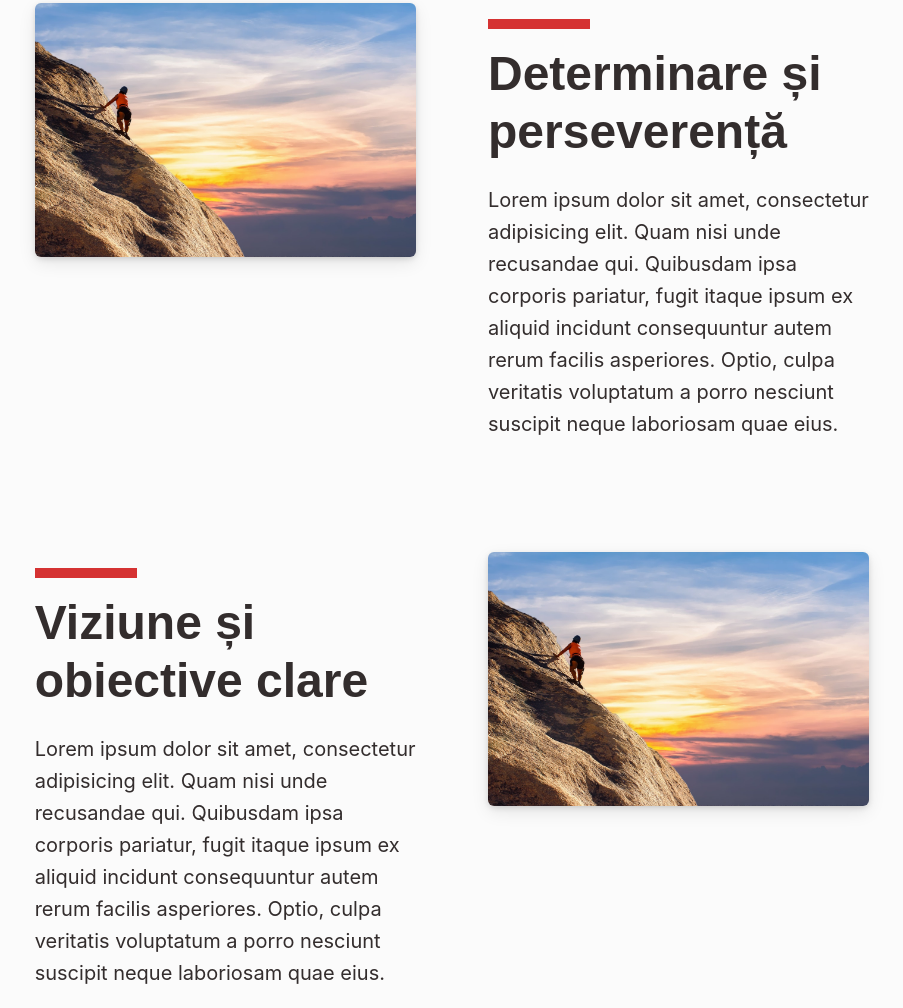
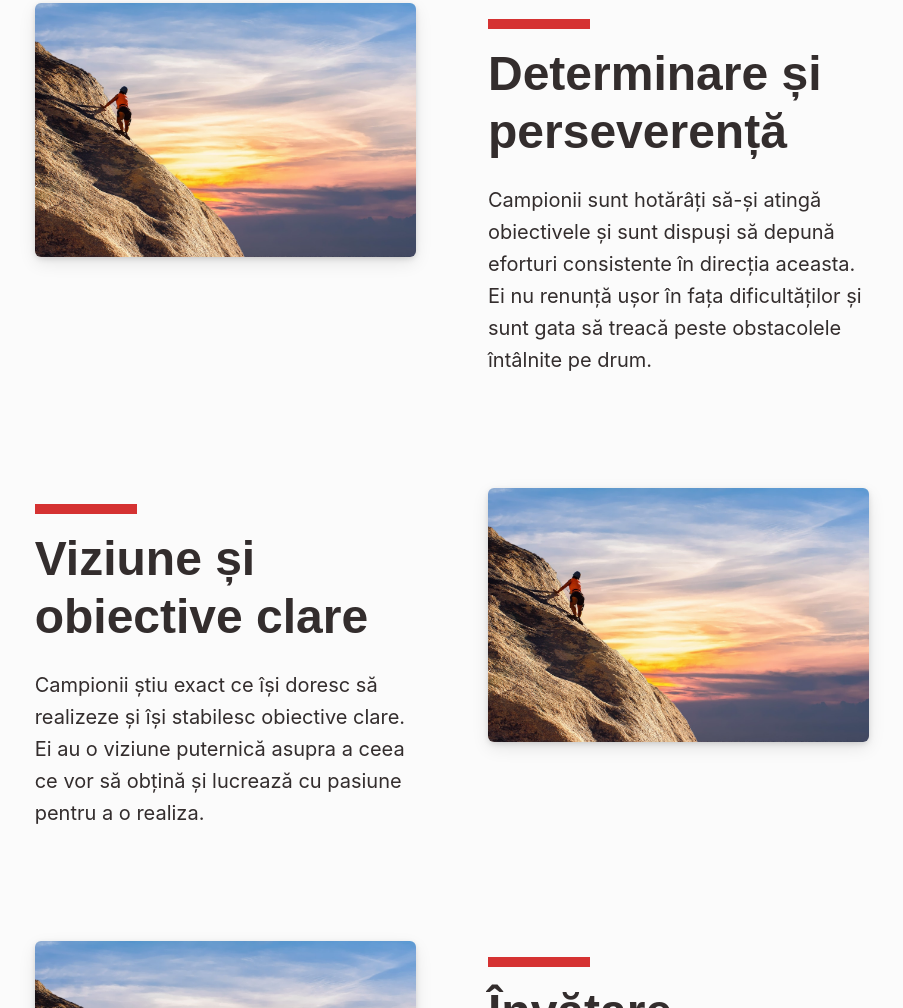
Before and after one commit to catalinbroinas/campion, a website: page index.html in a window 1280 px wide. Shown: the part 925-1933 px from the top of the page, without its empty margins (188-1091 px from the left). Drawn offline with Linux system fonts and the light colour scheme.

Commit message:
Replace lorem text with real text

```diff
--- a/index.html
+++ b/index.html
@@ -122,9 +122,9 @@
           <h3 class="title mb-4">Determinare și perseverență</h3>
 
           <p class="text">
-            Lorem ipsum dolor sit amet, consectetur adipisicing elit. Quam nisi unde recusandae qui. Quibusdam ipsa
-            corporis pariatur, fugit itaque ipsum ex aliquid incidunt consequuntur autem rerum facilis asperiores.
-            Optio, culpa veritatis voluptatum a porro nesciunt suscipit neque laboriosam quae eius.
+            Campionii sunt hotărâți să-și atingă obiectivele și sunt dispuși să depună eforturi consistente în direcția
+            aceasta. Ei nu renunță ușor în fața dificultăților și sunt gata să treacă peste obstacolele întâlnite pe
+            drum.
           </p>
         </div>
         <!-- Second Column -->
@@ -138,9 +138,8 @@
           <h3 class="title mb-4">Viziune și obiective clare</h3>
 
           <p class="text">
-            Lorem ipsum dolor sit amet, consectetur adipisicing elit. Quam nisi unde recusandae qui. Quibusdam ipsa
-            corporis pariatur, fugit itaque ipsum ex aliquid incidunt consequuntur autem rerum facilis asperiores.
-            Optio, culpa veritatis voluptatum a porro nesciunt suscipit neque laboriosam quae eius.
+            Campionii știu exact ce își doresc să realizeze și își stabilesc obiective clare. Ei au o viziune puternică
+            asupra a ceea ce vor să obțină și lucrează cu pasiune pentru a o realiza.
           </p>
         </div>
         <!-- First Column -->
@@ -168,9 +167,8 @@
           <h3 class="title mb-4">Învățare constantă</h3>
 
           <p class="text">
-            Lorem ipsum dolor sit amet, consectetur adipisicing elit. Quam nisi unde recusandae qui. Quibusdam ipsa
-            corporis pariatur, fugit itaque ipsum ex aliquid incidunt consequuntur autem rerum facilis asperiores.
-            Optio, culpa veritatis voluptatum a porro nesciunt suscipit neque laboriosam quae eius.
+            O mentalitate de campion include dorința de a învăța în mod continuu și de a se dezvolta. Campionii caută
+            oportunități de a-și îmbunătăți cunoștințele și abilitățile, indiferent de nivelul lor actual de succes.
           </p>
         </div>
         <!-- Second Column -->
@@ -184,9 +182,8 @@
           <h3 class="title mb-4">Reziliență și adaptabilitate</h3>
 
           <p class="text">
-            Lorem ipsum dolor sit amet, consectetur adipisicing elit. Quam nisi unde recusandae qui. Quibusdam ipsa
-            corporis pariatur, fugit itaque ipsum ex aliquid incidunt consequuntur autem rerum facilis asperiores.
-            Optio, culpa veritatis voluptatum a porro nesciunt suscipit neque laboriosam quae eius.
+            Campionii se adaptează la schimbările și se ridică din nou după eșecuri sau momente dificile. Ei înțeleg că
+            nu totul merge întotdeauna conform planului și sunt pregătiți să facă față provocărilor cu determinare.
           </p>
         </div>
         <!-- First Column -->
@@ -214,9 +211,8 @@
           <h3 class="title mb-4">Muncă asiduă și disciplină</h3>
 
           <p class="text">
-            Lorem ipsum dolor sit amet, consectetur adipisicing elit. Quam nisi unde recusandae qui. Quibusdam ipsa
-            corporis pariatur, fugit itaque ipsum ex aliquid incidunt consequuntur autem rerum facilis asperiores.
-            Optio, culpa veritatis voluptatum a porro nesciunt suscipit neque laboriosam quae eius.
+            Mentalitatea de campion implică o etică puternică de muncă și o disciplină rigidă. Campionii sunt dispuși să
+            investească timp și energie considerabilă în practică, antrenament și dezvoltare personală.
           </p>
         </div>
         <!-- Second Column -->
@@ -230,9 +226,8 @@
           <h3 class="title mb-4">Atitudine pozitivă</h3>
 
           <p class="text">
-            Lorem ipsum dolor sit amet, consectetur adipisicing elit. Quam nisi unde recusandae qui. Quibusdam ipsa
-            corporis pariatur, fugit itaque ipsum ex aliquid incidunt consequuntur autem rerum facilis asperiores.
-            Optio, culpa veritatis voluptatum a porro nesciunt suscipit neque laboriosam quae eius.
+            Campionii abordează situațiile cu o atitudine pozitivă și optimistă. Ei înțeleg că mentalitatea lor joacă un
+            rol important în succesul lor și își păstrează încrederea chiar și în momentele dificile.
           </p>
         </div>
         <!-- First Column -->
@@ -260,9 +255,8 @@
           <h3 class="title mb-4">Focus și concentrare</h3>
 
           <p class="text">
-            Lorem ipsum dolor sit amet, consectetur adipisicing elit. Quam nisi unde recusandae qui. Quibusdam ipsa
-            corporis pariatur, fugit itaque ipsum ex aliquid incidunt consequuntur autem rerum facilis asperiores.
-            Optio, culpa veritatis voluptatum a porro nesciunt suscipit neque laboriosam quae eius.
+            Campionii știu să se concentreze pe obiectivele lor și să ignore distragerile. Ei sunt capabili să se axeze
+            pe sarcini esențiale și să aloce timpul și energia corespunzător.
           </p>
         </div>
         <!-- Second Column -->
@@ -276,9 +270,8 @@
           <h3 class="title mb-4">Acceptarea eșecului ca o oportunitate de învățare</h3>
 
           <p class="text">
-            Lorem ipsum dolor sit amet, consectetur adipisicing elit. Quam nisi unde recusandae qui. Quibusdam ipsa
-            corporis pariatur, fugit itaque ipsum ex aliquid incidunt consequuntur autem rerum facilis asperiores.
-            Optio, culpa veritatis voluptatum a porro nesciunt suscipit neque laboriosam quae eius.
+            Campionii nu se descurajează de eșecuri. În schimb, îi privesc ca pe o oportunitate de a învăța și de a
+            crește. Ei analizează ceea ce nu a funcționat și își ajustează strategia în consecință.
           </p>
         </div>
         <!-- First Column -->
@@ -306,9 +299,8 @@
           <h3 class="title mb-4">Competitivitate sănătoasă</h3>
 
           <p class="text">
-            Lorem ipsum dolor sit amet, consectetur adipisicing elit. Quam nisi unde recusandae qui. Quibusdam ipsa
-            corporis pariatur, fugit itaque ipsum ex aliquid incidunt consequuntur autem rerum facilis asperiores.
-            Optio, culpa veritatis voluptatum a porro nesciunt suscipit neque laboriosam quae eius.
+            Campionii sunt competitivi, dar nu la orice preț. Ei apreciază concurența și se folosesc de ea pentru a-și
+            îmbunătăți performanțele, fără să compromită integritatea sau etica personală.
           </p>
         </div>
         <!-- Second Column -->
@@ -322,9 +314,8 @@
           <h3 class="title mb-4">Încredere în sine</h3>
 
           <p class="text">
-            Lorem ipsum dolor sit amet, consectetur adipisicing elit. Quam nisi unde recusandae qui. Quibusdam ipsa
-            corporis pariatur, fugit itaque ipsum ex aliquid incidunt consequuntur autem rerum facilis asperiores.
-            Optio, culpa veritatis voluptatum a porro nesciunt suscipit neque laboriosam quae eius.
+            Campionii au încredere în abilitățile lor și în capacitatea lor de a face față provocărilor. Această
+            încredere îi motivează să-și depășească limitele și să aspire la cele mai înalte standarde.
           </p>
         </div>
         <!-- First Column -->
```
